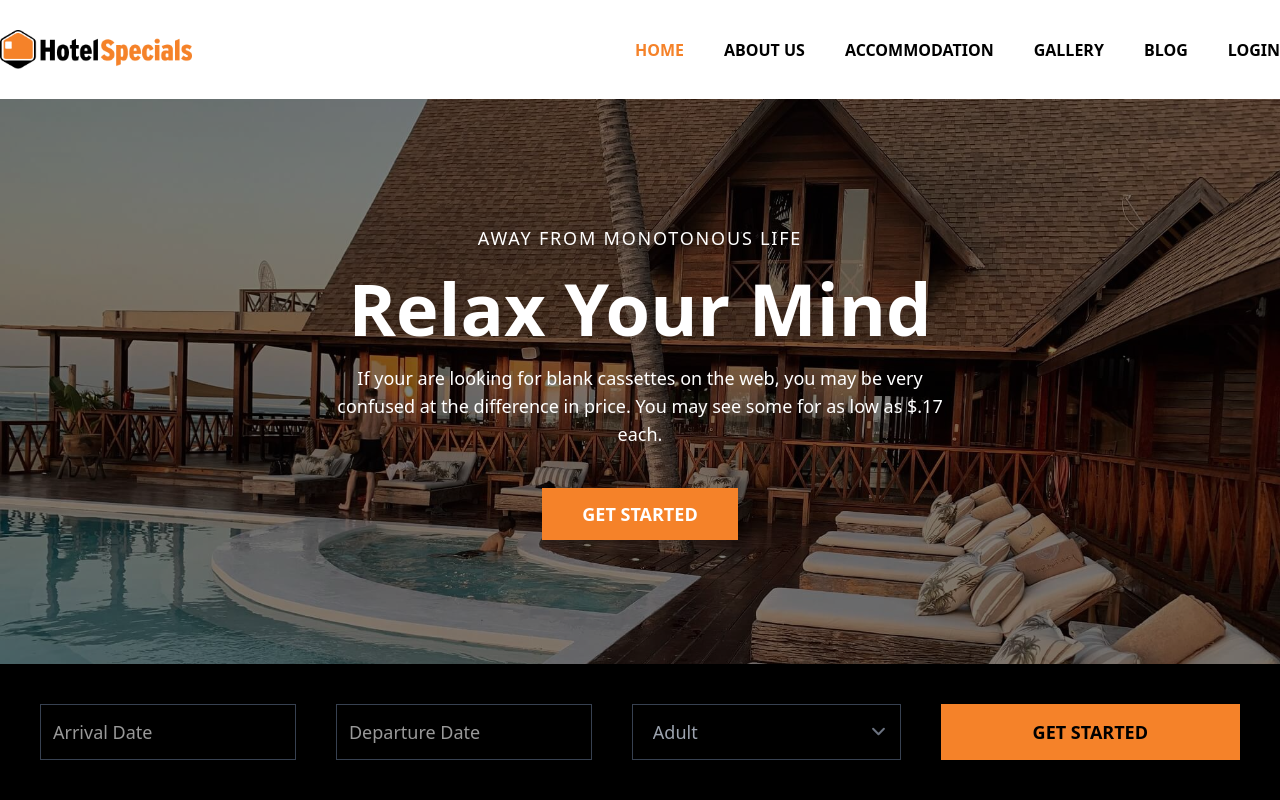
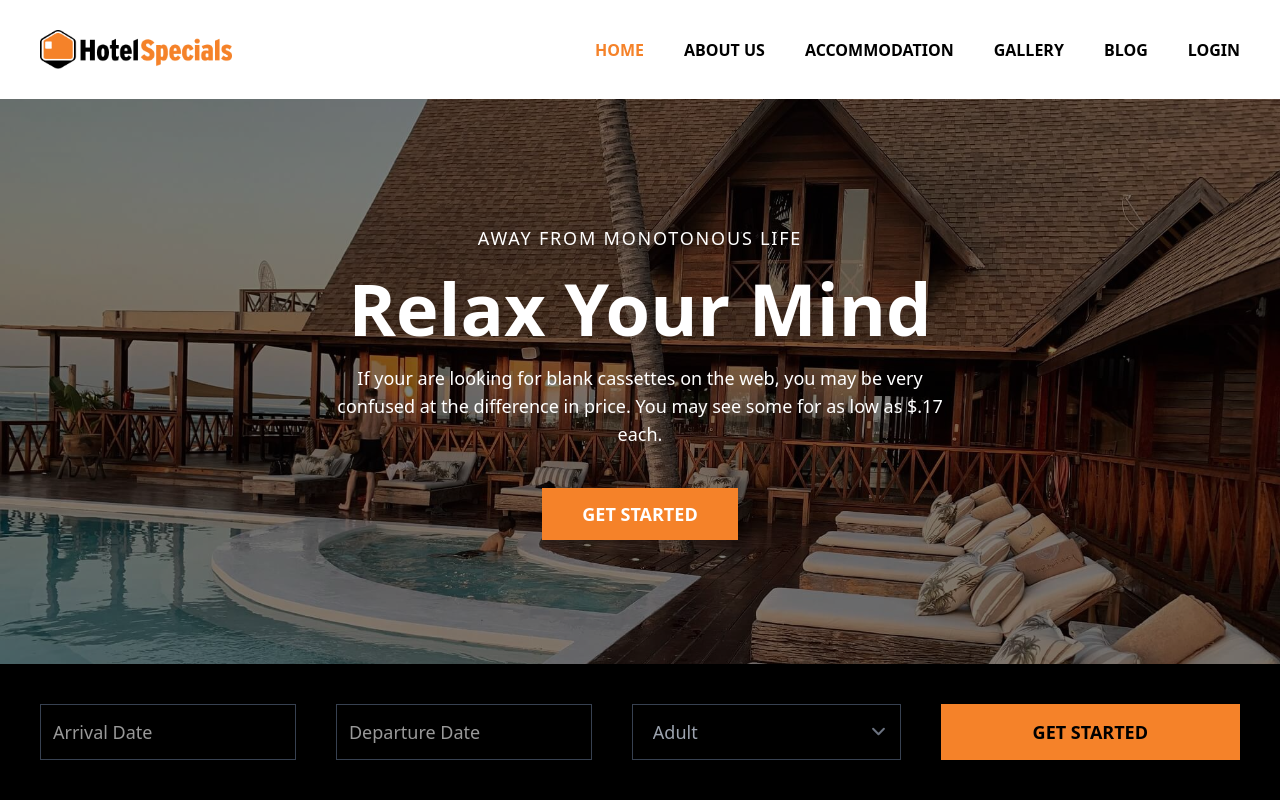
Before and after one commit to shamim-coder/hotel-specials-client, a React (Create React App) app: page / in a window 1280 px wide. Shown: the top 800 px of the page. Built offline with nearby package versions, Linux system fonts and the light colour scheme; no server answers.

Commit message:
header conditional formationg

```diff
--- a/src/Pages/Shared/Header/Header/Header.js
+++ b/src/Pages/Shared/Header/Header/Header.js
@@ -6,13 +6,14 @@
 import "./Header.css";
 
 const Header = () => {
-    const homePath = useLocation().pathname === "/";
+    const root = useLocation().pathname === "/";
+    const home = useLocation().pathname === "/home";
 
     return (
-        <header className={`${homePath ? "header bg-black/50 flex flex-col justify-between" : null} `}>
-            <NavBar homePath={homePath} />
-            {homePath ? <HeaderContents /> : null}
-            {homePath ? <SearchBooking /> : null}
+        <header className={`${root || home ? "header bg-black/50 flex flex-col justify-between" : null} `}>
+            <NavBar root={root} home={home} />
+            {root || home ? <HeaderContents /> : null}
+            {root || home ? <SearchBooking /> : null}
         </header>
     );
 };
```
